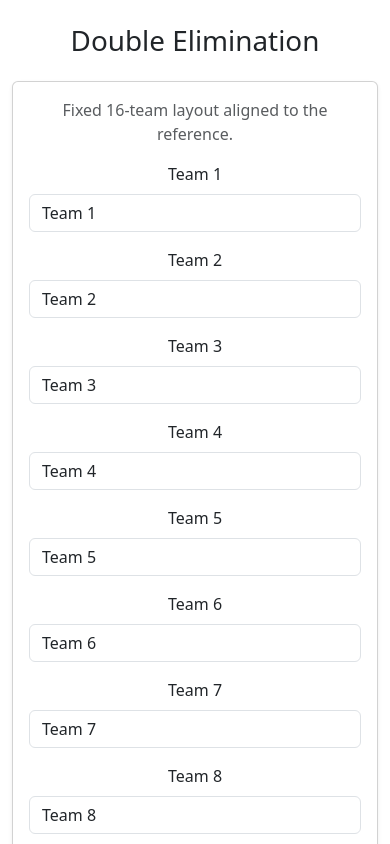
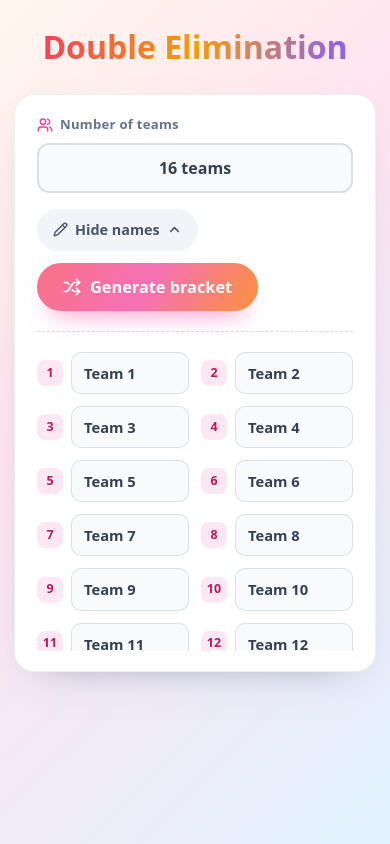
Before and after one commit to BaharAbbasiDelvand/BracketMaker, a React (Create React App) app: page /double-elimination in a window 390 px wide. Shown: the top 844 px of the page. Built offline with nearby package versions, Linux system fonts and the light colour scheme.

Commit message:
added double elimination logic and bracket form

```diff
--- a/src/pages/double-elimination/DoubleElimination.tsx
+++ b/src/pages/double-elimination/DoubleElimination.tsx
@@ -1,10 +1,11 @@
 import React, { useMemo, useState } from "react";
-import { Button, Card, Col, Container, Form, Row } from "react-bootstrap";
+import { Trophy, Shuffle, Users, Pencil, ChevronDown } from "lucide-react";
 import "./double-elimination.css";
 
 type Team = {
     id: string;
     name: string;
+    seed: number;
 };
 
 type Source =
@@ -51,6 +52,7 @@ function createTeam(name: string, index: number): Team {
     return {
         id: `team-${index + 1}-${safeName}`,
         name: safeName,
+        seed: index + 1,
     };
 }
 
@@ -246,9 +248,9 @@ function getMatchPositions(): Record<string, MatchPosition> {
 }
 
 function getColor(kind: MatchPosition["color"]): string {
-    if (kind === "winner") return "#1c4cff";
-    if (kind === "loser") return "#ff7a00";
-    return "#666666";
+    if (kind === "winner") return "#60a5fa";
+    if (kind === "loser") return "#fbbf24";
+    return "#a78bfa";
 }
 
 function rowCenterY(position: MatchPosition, row: 0 | 1) {
@@ -279,10 +281,10 @@ function line(
             points={points}
             fill="none"
             stroke={color}
-            strokeWidth={2}
+            strokeWidth={2.5}
             strokeLinejoin="round"
-            strokeLinecap="square"
-            strokeDasharray={dashed ? "6 4" : undefined}
+            strokeLinecap="round"
+            strokeDasharray={dashed ? "6 5" : undefined}
         />
     );
 }
@@ -428,45 +430,54 @@ function BracketMatch({
     match,
     position,
     onPick,
-    disabled = false,
 }: {
     match: MatchState;
     position: MatchPosition;
     onPick: (matchId: string, teamId: string) => void;
-    disabled?: boolean;
 }) {
     return (
         <div
             className={`de-match de-match--${position.color}`}
             style={{ left: position.x, top: position.y }}
         >
+            {([0, 1] as const).map((teamIndex) => {
+                const team = match.teams[teamIndex];
+                const isWinner =
+                    !!match.winner && !!team && match.winner.id === team.id;
+                const isLoser = !!match.winner && !!team && !isWinner;
+
+                return (
                     <button
+                        key={teamIndex}
                         type="button"
-                className={`de-team ${match.winner?.id === match.teams[0]?.id ? "de-team--selected" : ""}`}
-                disabled={!match.teams[0] || disabled}
-                onClick={() => match.teams[0] && onPick(match.id, match.teams[0].id)}
+                        className={[
+                            "de-team",
+                            isWinner ? "de-team--winner" : "",
+                            isLoser ? "de-team--lost" : "",
+                            team ? "" : "de-team--tbd",
+                        ].join(" ")}
+                        disabled={!team || isLoser}
+                        onClick={() => team && onPick(match.id, team.id)}
                     >
-                {match.teams[0]?.name ?? "TBD"}
+                        <span className="de-team__seed">
+                            {team ? team.seed : ""}
+                        </span>
+                        <span className="de-team__name">
+                            {team ? team.name : "TBD"}
+                        </span>
                     </button>
-
-            <button
-                type="button"
-                className={`de-team ${match.winner?.id === match.teams[1]?.id ? "de-team--selected" : ""}`}
-                disabled={!match.teams[1] || disabled}
-                onClick={() => match.teams[1] && onPick(match.id, match.teams[1].id)}
-            >
-                {match.teams[1]?.name ?? "TBD"}
-            </button>
+                );
+            })}
         </div>
     );
 }
 
 function DoubleElimination() {
-    const [step, setStep] = useState<"setup" | "bracket">("setup");
     const [teamNames, setTeamNames] = useState<string[]>(
         Array.from({ length: TEAM_COUNT }, (_, index) => `Team ${index + 1}`)
     );
     const [tournament, setTournament] = useState<Tournament | null>(null);
+    const [showNames, setShowNames] = useState(true);
 
     const positions = useMemo(() => getMatchPositions(), []);
     const resolved = useMemo(() => {
@@ -487,16 +498,7 @@ function DoubleElimination() {
 
     function handleGenerate() {
         setTournament(buildTournament(teamNames));
-        setStep("bracket");
-    }
-
-    function handleReshuffle() {
-        setTournament(buildTournament(teamNames));
-    }
-
-    function handleBack() {
-        setTournament(null);
-        setStep("setup");
+        setShowNames(false);
     }
 
     function handlePick(matchId: string, teamId: string) {
@@ -515,108 +517,151 @@ function DoubleElimination() {
         });
     }
 
-    if (step === "setup") {
+    const hasBracket =
+        !!tournament &&
+        !!resolved &&
+        !!resolved.grandFinal &&
+        !!resolved.resetFinal;
+
     return (
-            <Container className="py-4">
-                <h1 className="mb-4">Double Elimination</h1>
+        <div className="de-page">
+            <div className="de-inner">
+                <h1 className="de-title-h">
+                    <span>Double Elimination</span>
+                </h1>
 
-                <Card className="shadow-sm">
-                    <Card.Body>
-                        <div className="mb-3 text-muted">
-                            Fixed 16-team layout aligned to the reference.
+                <section className="de-controls">
+                    <div className="de-controls__bar">
+                        <div className="de-field">
+                            <label>
+                                <Users size={16} strokeWidth={2.2} />
+                                Number of teams
+                            </label>
+                            <div className="de-count">16 teams</div>
                         </div>
 
-                        <Row className="g-3">
-                            {teamNames.map((teamName, index) => (
-                                <Col xs={12} md={6} lg={4} key={index}>
-                                    <Form.Group controlId={`double-team-${index + 1}`}>
-                                        <Form.Label>Team {index + 1}</Form.Label>
-                                        <Form.Control
-                                            type="text"
-                                            value={teamName}
-                                            onChange={(e) => handleTeamNameChange(index, e.target.value)}
+                        <div className="de-controls__actions">
+                            <button
+                                type="button"
+                                className="de-names-toggle"
+                                onClick={() => setShowNames((v) => !v)}
+                            >
+                                <Pencil size={15} strokeWidth={2.2} />
+                                {showNames ? "Hide names" : "Edit names"}
+                                <ChevronDown
+                                    size={15}
+                                    strokeWidth={2.4}
+                                    className={
+                                        showNames
+                                            ? "de-chevron de-chevron--open"
+                                            : "de-chevron"
+                                    }
                                 />
-                                    </Form.Group>
-                                </Col>
-                            ))}
-                        </Row>
+                            </button>
 
-                        <div className="mt-4">
-                            <Button onClick={handleGenerate}>Generate Shuffled Bracket</Button>
-                        </div>
-                    </Card.Body>
-                </Card>
-            </Container>
-        );
-    }
-
-    if (!tournament || !resolved || !resolved.grandFinal || !resolved.resetFinal) {
-        return null;
-    }
-
-    return (
-        <Container fluid className="py-4 px-3">
-            <div className="d-flex flex-wrap justify-content-between align-items-start gap-3 mb-4">
-                <div>
-                    <h1 className="mb-1">16 Team Double Elimination</h1>
-                    <div className="text-muted">
-                        Fixed-position bracket. Click winners to advance them.
+                            <button
+                                type="button"
+                                className="de-generate"
+                                onClick={handleGenerate}
+                            >
+                                <Shuffle size={18} strokeWidth={2.3} />
+                                {tournament
+                                    ? "Reshuffle bracket"
+                                    : "Generate bracket"}
+                            </button>
                         </div>
                     </div>
 
-                <div className="d-flex gap-2">
-                    <Button variant="outline-primary" onClick={handleReshuffle}>
-                        Reshuffle
-                    </Button>
-                    <Button variant="secondary" onClick={handleBack}>
-                        Back to Setup
-                    </Button>
+                    {showNames && (
+                        <div className="de-names-grid">
+                            {teamNames.map((teamName, index) => (
+                                <label className="de-name" key={index}>
+                                    <span className="de-name__seed">
+                                        {index + 1}
+                                    </span>
+                                    <input
+                                        type="text"
+                                        value={teamName}
+                                        placeholder={`Team ${index + 1}`}
+                                        onChange={(e) =>
+                                            handleTeamNameChange(
+                                                index,
+                                                e.target.value
+                                            )
+                                        }
+                                    />
+                                </label>
+                            ))}
                         </div>
-            </div>
+                    )}
+                </section>
 
+                {hasBracket && tournament && resolved && (
                     <div className="de-scroll">
                         <div
                             className="de-stage"
-                    style={{ width: `${STAGE_WIDTH}px`, height: `${STAGE_HEIGHT}px` }}
+                            style={{
+                                width: `${STAGE_WIDTH}px`,
+                                height: `${STAGE_HEIGHT}px`,
+                            }}
                         >
-                    <div className="de-title">
-                        <div className="de-title__top">16 TEAM</div>
-                        <div className="de-title__bottom">DOUBLE ELIMINATION</div>
+                            <div className="de-side-label de-side-label--winner">
+                                Winners bracket
+                            </div>
+                            <div className="de-side-label de-side-label--loser">
+                                Losers bracket
                             </div>
 
-                    <div className="de-side-label de-side-label--winner">WINNERS BRACKET</div>
-                    <div className="de-side-label de-side-label--loser">LOSERS BRACKET</div>
-
-                    <div className="de-panel-title" style={{ left: 1510, top: 544 }}>
+                            <div
+                                className="de-panel-title"
+                                style={{ left: 1510, top: 548 }}
+                            >
                                 Grand Final
                             </div>
-
-                    <div className="de-panel-title" style={{ left: 1510, top: 734 }}>
+                            <div
+                                className="de-panel-title"
+                                style={{ left: 1510, top: 738 }}
+                            >
                                 Reset Final
                             </div>
-
-                    <div className="de-panel-title" style={{ left: 1550, top: 954 }}>
-                        Winner
+                            <div
+                                className="de-panel-title"
+                                style={{ left: 1514, top: 958 }}
+                            >
+                                Champion
                             </div>
 
-                    <BracketLines positions={positions} resetNeeded={resolved.resetNeeded} />
+                            <BracketLines
+                                positions={positions}
+                                resetNeeded={resolved.resetNeeded}
+                            />
 
                             {tournament.matches.map((match) => {
                                 const position = positions[match.id];
-                        const resolvedMatch = resolved.matchMap.get(match.id);
+                                const resolvedMatch = resolved.matchMap.get(
+                                    match.id
+                                );
 
                                 if (!position || !resolvedMatch) {
                                     return null;
                                 }
 
-                        if (match.id === tournament.resetFinalId && !resolved.resetNeeded) {
+                                if (
+                                    match.id === tournament.resetFinalId &&
+                                    !resolved.resetNeeded
+                                ) {
                                     return (
                                         <div
                                             key={match.id}
                                             className="de-placeholder"
-                                    style={{ left: position.x, top: position.y }}
+                                            style={{
+                                                left: position.x,
+                                                top: position.y,
+                                            }}
                                         >
-                                    <div className="de-placeholder__box">Only if needed</div>
+                                            <div className="de-placeholder__box">
+                                                Only if needed
+                                            </div>
                                         </div>
                                     );
                                 }
@@ -631,12 +676,24 @@ function DoubleElimination() {
                                 );
                             })}
 
-                    <div className="de-winner-box" style={{ left: 1510, top: 986 }}>
+                            <div
+                                className={
+                                    resolved.champion
+                                        ? "de-champion de-champion--crowned"
+                                        : "de-champion"
+                                }
+                                style={{ left: 1510, top: 986 }}
+                            >
+                                <Trophy size={20} strokeWidth={2.2} />
+                                <span className="de-champion__name">
                                     {resolved.champion?.name ?? "TBD"}
+                                </span>
                             </div>
                         </div>
                     </div>
-        </Container>
+                )}
+            </div>
+        </div>
     );
 }
 
--- a/src/pages/double-elimination/double-elimination.css
+++ b/src/pages/double-elimination/double-elimination.css
@@ -1,3 +1,181 @@
+.de-page {
+    min-height: 100vh;
+    width: 100%;
+    background: linear-gradient(135deg, #fff7ed 0%, #ffe4f0 38%, #e0f2fe 100%);
+    padding: 40px 24px 80px;
+}
+
+.de-inner {
+    max-width: 1200px;
+    margin: 0 auto;
+}
+
+.de-title-h {
+    text-align: center;
+    font-size: clamp(2rem, 5vw, 3rem);
+    font-weight: 800;
+    margin: 0 0 28px;
+}
+
+.de-title-h span {
+    background: linear-gradient(100deg, #f43f5e 0%, #f59e0b 50%, #8b5cf6 100%);
+    -webkit-background-clip: text;
+    background-clip: text;
+    -webkit-text-fill-color: transparent;
+}
+
+.de-controls {
+    background: #ffffff;
+    border: 1px solid rgba(148, 163, 184, 0.18);
+    border-radius: 20px;
+    padding: 20px 22px;
+    box-shadow: 0 16px 40px -28px rgba(100, 116, 139, 0.8);
+    margin-bottom: 32px;
+}
+
+.de-controls__bar {
+    display: flex;
+    flex-wrap: wrap;
+    align-items: flex-end;
+    justify-content: space-between;
+    gap: 16px;
+}
+
+.de-field {
+    display: flex;
+    flex-direction: column;
+    gap: 8px;
+}
+
+.de-field label {
+    display: inline-flex;
+    align-items: center;
+    gap: 7px;
+    font-size: 0.82rem;
+    font-weight: 700;
+    letter-spacing: 0.02em;
+    color: #64748b;
+}
+
+.de-field label svg {
+    color: #ec4899;
+}
+
+.de-count {
+    min-width: 180px;
+    padding: 11px 16px;
+    font-size: 1rem;
+    font-weight: 700;
+    color: #334155;
+    background: #f8fafc;
+    border: 2px solid rgba(148, 163, 184, 0.3);
+    border-radius: 12px;
+}
+
+.de-controls__actions {
+    display: flex;
+    flex-wrap: wrap;
+    align-items: center;
+    gap: 12px;
+}
+
+.de-names-toggle {
+    display: inline-flex;
+    align-items: center;
+    gap: 7px;
+    padding: 10px 16px;
+    font-size: 0.9rem;
+    font-weight: 700;
+    color: #475569;
+    background: #f1f5f9;
+    border: none;
+    border-radius: 999px;
+    cursor: pointer;
+    transition: background 0.15s ease, color 0.15s ease;
+}
+
+.de-names-toggle:hover {
+    background: #e2e8f0;
+    color: #1e293b;
+}
+
+.de-chevron {
+    transition: transform 0.18s ease;
+}
+
+.de-chevron--open {
+    transform: rotate(180deg);
+}
+
+.de-generate {
+    display: inline-flex;
+    align-items: center;
+    gap: 9px;
+    padding: 12px 26px;
+    font-size: 1.02rem;
+    font-weight: 800;
+    color: #ffffff;
+    background: linear-gradient(120deg, #fb7185 0%, #f472b6 50%, #fb923c 100%);
+    border: none;
+    border-radius: 999px;
+    cursor: pointer;
+    box-shadow: 0 14px 26px -14px rgba(244, 114, 182, 0.95);
+    transition: transform 0.16s ease, box-shadow 0.16s ease, filter 0.16s ease;
+}
+
+.de-generate:hover {
+    transform: translateY(-2px) scale(1.02);
+    filter: brightness(1.05);
+    box-shadow: 0 20px 34px -14px rgba(244, 114, 182, 1);
+}
+
+.de-names-grid {
+    display: grid;
+    grid-template-columns: repeat(4, minmax(0, 1fr));
+    gap: 12px;
+    margin-top: 20px;
+    padding-top: 20px;
+    border-top: 1px dashed rgba(148, 163, 184, 0.4);
+    max-height: 320px;
+    overflow-y: auto;
+}
+
+.de-name {
+    display: flex;
+    align-items: center;
+    gap: 8px;
+}
+
+.de-name__seed {
+    flex-shrink: 0;
+    display: grid;
+    place-items: center;
+    width: 26px;
+    height: 26px;
+    border-radius: 8px;
+    font-size: 0.78rem;
+    font-weight: 800;
+    color: #be185d;
+    background: #fce7f3;
+}
+
+.de-name input {
+    width: 100%;
+    padding: 9px 12px;
+    font-size: 0.92rem;
+    font-weight: 600;
+    color: #334155;
+    background: #f8fafc;
+    border: 1.5px solid rgba(148, 163, 184, 0.3);
+    border-radius: 10px;
+}
+
+.de-name input:focus {
+    outline: none;
+    border-color: #f9a8d4;
+    box-shadow: 0 0 0 3px rgba(249, 168, 212, 0.3);
+}
+
 .de-scroll {
     width: 100%;
     overflow-x: auto;
@@ -6,74 +184,42 @@
 
 .de-stage {
     position: relative;
-    background: #f3f3f3;
+    background: rgba(255, 255, 255, 0.55);
+    border: 1px solid rgba(148, 163, 184, 0.22);
+    border-radius: 20px;
+    box-shadow: 0 20px 50px -34px rgba(100, 116, 139, 0.9);
     overflow: hidden;
-    border-radius: 8px;
-}
-
-.de-stage::before {
-    content: "";
-    position: absolute;
-    top: -150px;
-    left: -50px;
-    width: calc(100% + 100px);
-    height: 210px;
-    background: #ff8700;
-    border-bottom-left-radius: 50% 100%;
-    border-bottom-right-radius: 50% 100%;
-}
-
-.de-title {
-    position: absolute;
-    top: 28px;
-    left: 0;
-    width: 100%;
-    text-align: center;
-    z-index: 3;
-}
-
-.de-title__top {
-    color: #1c4cff;
-    font-size: 66px;
-    font-weight: 900;
-    line-height: 1;
-    letter-spacing: 0.02em;
-}
-
-.de-title__bottom {
-    color: #ff7a00;
-    font-size: 58px;
-    font-weight: 900;
-    line-height: 1;
-    letter-spacing: 0.02em;
 }
 
 .de-side-label {
     position: absolute;
-    left: 22px;
-    font-size: 28px;
-    font-weight: 900;
-    letter-spacing: 0.04em;
+    left: 26px;
+    font-size: 20px;
+    font-weight: 800;
+    letter-spacing: 0.12em;
+    text-transform: uppercase;
     transform: rotate(-90deg);
     transform-origin: left top;
     z-index: 3;
 }
 
 .de-side-label--winner {
-    top: 650px;
-    color: #1c4cff;
+    top: 560px;
+    color: #60a5fa;
 }
 
 .de-side-label--loser {
-    top: 1188px;
-    color: #ff7a00;
+    top: 1150px;
+    color: #f59e0b;
 }
 
 .de-panel-title {
     position: absolute;
-    font-size: 14px;
+    font-size: 13px;
     font-weight: 800;
-    color: #444;
+    letter-spacing: 0.1em;
+    text-transform: uppercase;
+    color: #94a3b8;
     z-index: 3;
 }
 
@@ -87,89 +233,191 @@
     position: absolute;
     width: 180px;
     height: 72px;
+    box-sizing: border-box;
+    display: flex;
+    flex-direction: column;
+    border-radius: 12px;
+    background: #ffffff;
+    border: 1px solid rgba(148, 163, 184, 0.4);
+    box-shadow: 0 8px 20px -16px rgba(100, 116, 139, 0.9);
     z-index: 2;
 }
 
-.de-match--winner {
-    color: #1c4cff;
+.de-team {
+    flex: 1 1 0;
+    min-height: 0;
+    display: flex;
+    align-items: center;
+    gap: 10px;
+    padding: 0 12px;
+    background: transparent;
+    border: none;
+    text-align: left;
+    font-size: 0.88rem;
+    font-weight: 600;
+    color: #1e293b;
+    cursor: pointer;
+    transition: background 0.14s ease, color 0.14s ease;
 }
 
-.de-match--loser {
-    color: #ff7a00;
+.de-team:first-child {
+    border-radius: 11px 11px 0 0;
 }
 
-.de-match--final {
-    color: #666;
+.de-team:last-child {
+    border-radius: 0 0 11px 11px;
 }
 
-.de-team {
-    width: 180px;
-    height: 36px;
-    display: block;
-    border: 2px solid currentColor;
-    background: #f3f3f3;
-    color: inherit;
-    text-align: left;
-    padding: 0 12px;
-    font-size: 14px;
+.de-team + .de-team {
+    border-top: 1px solid rgba(148, 163, 184, 0.3);
+}
+
+.de-team:not(:disabled):hover {
+    background: #fdf2f8;
+}
+
+.de-team__seed {
+    flex-shrink: 0;
+    display: grid;
+    place-items: center;
+    width: 22px;
+    height: 22px;
+    border-radius: 6px;
+    font-size: 0.72rem;
+    font-weight: 800;
+    color: #64748b;
+    background: #f1f5f9;
+}
+
+.de-team__name {
+    overflow: hidden;
     white-space: nowrap;
-    overflow: hidden;
     text-overflow: ellipsis;
 }
 
-.de-team:first-child {
-    border-bottom-width: 1px;
+.de-team--winner {
+    background: linear-gradient(90deg, #d1fae5 0%, #ecfdf5 100%);
+    color: #047857;
+    font-weight: 800;
 }
 
-.de-team:last-child {
-    border-top-width: 1px;
+.de-team--winner .de-team__seed {
+    color: #047857;
+    background: #a7f3d0;
 }
 
-.de-team:not(:disabled) {
-    cursor: pointer;
+.de-team--winner:not(:disabled):hover {
+    background: linear-gradient(90deg, #a7f3d0 0%, #d1fae5 100%);
 }
 
-.de-team:disabled {
+.de-team--lost {
+    color: #b2bac6;
+    background: #f8fafc;
     cursor: default;
-    opacity: 0.8;
 }
 
-.de-team--selected {
-    font-weight: 800;
-    background: rgba(0, 0, 0, 0.04);
+.de-team--lost .de-team__name {
+    text-decoration: line-through;
+    text-decoration-color: #cbd5e1;
+}
+
+.de-team--lost .de-team__seed {
+    color: #b2bac6;
+    background: #eef2f6;
+}
+
+.de-team--tbd {
+    color: #cbd5e1;
+    cursor: default;
+}
+
+.de-team--tbd .de-team__seed {
+    visibility: hidden;
 }
 
 .de-placeholder {
     position: absolute;
     width: 180px;
     z-index: 2;
-    opacity: 0.45;
+    opacity: 0.7;
 }
 
 .de-placeholder__box {
     height: 72px;
-    border: 2px dashed #999;
+    border: 2px dashed rgba(148, 163, 184, 0.6);
+    border-radius: 12px;
     display: flex;
     align-items: center;
     justify-content: center;
-    background: #f3f3f3;
-    color: #777;
-    font-size: 14px;
+    background: rgba(255, 255, 255, 0.5);
+    color: #94a3b8;
+    font-size: 0.86rem;
     font-weight: 700;
 }
 
-.de-winner-box {
+.de-champion {
     position: absolute;
+    display: inline-flex;
+    align-items: center;
+    gap: 10px;
     width: 180px;
-    min-height: 44px;
-    border: 2px solid #666;
-    background: #f3f3f3;
-    color: #444;
-    display: flex;
-    align-items: center;
-    justify-content: center;
-    padding: 8px 10px;
-    font-size: 14px;
+    min-height: 56px;
+    box-sizing: border-box;
+    padding: 0 18px;
+    border-radius: 14px;
+    font-size: 0.95rem;
     font-weight: 800;
+    color: #92400e;
+    background: linear-gradient(135deg, #fef3c7 0%, #fde68a 100%);
+    border: 2px solid #fcd34d;
+    box-shadow: 0 12px 26px -16px rgba(245, 158, 11, 0.9);
     z-index: 3;
 }
+
+.de-champion svg {
+    flex-shrink: 0;
+    color: #d97706;
+}
+
+.de-champion__name {
+    overflow: hidden;
+    white-space: nowrap;
+    text-overflow: ellipsis;
+}
+
+.de-champion--crowned {
+    background: linear-gradient(135deg, #fde68a 0%, #fbbf24 100%);
+    color: #7c2d12;
+    box-shadow: 0 16px 32px -14px rgba(217, 119, 6, 0.95);
+    animation: de-champ-pop 0.3s ease;
+}
+
+@keyframes de-champ-pop {
+    from {
+        transform: scale(0.9);
+        opacity: 0;
+    }
+    to {
+        transform: scale(1);
+        opacity: 1;
+    }
+}
+
+@media (max-width: 640px) {
+    .de-page {
+        padding: 28px 14px 60px;
+    }
+
+    .de-controls__bar {
+        flex-direction: column;
+        align-items: stretch;
+    }
+
+    .de-controls__actions {
+        justify-content: space-between;
+    }
+
+    .de-names-grid {
+        grid-template-columns: repeat(2, minmax(0, 1fr));
+    }
+}
```
Lines whose indentation alone changed are shown as unchanged.
